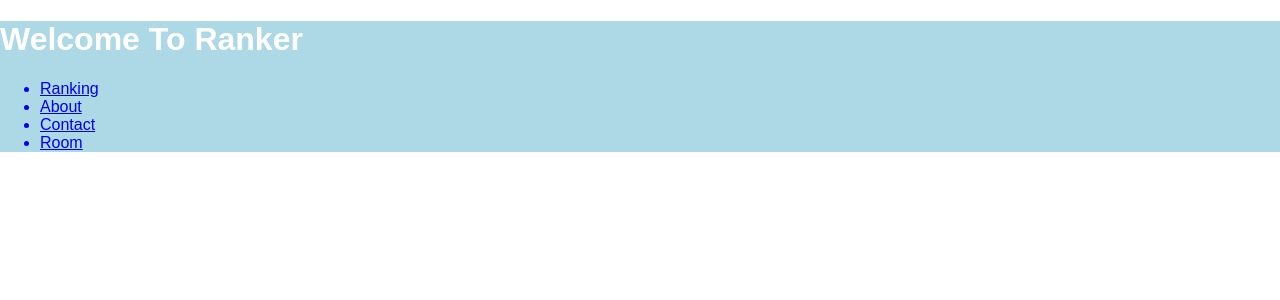
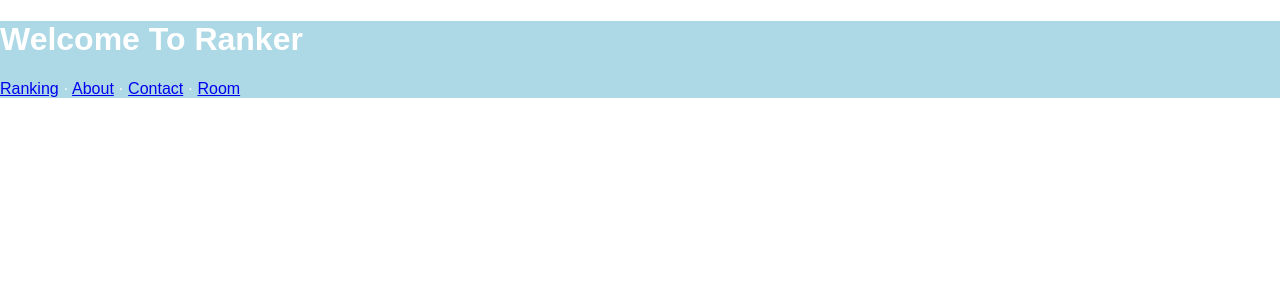
Before and after one commit to pointatnick/ranker, a React (Create React App) app: page / in a window 1280 px wide. Shown: the top 300 px of the page. Built offline with nearby package versions, Linux system fonts and the light colour scheme.

Commit message:
changed the 'tabs' a little

```diff
--- a/src/App.js
+++ b/src/App.js
@@ -6,16 +6,17 @@ import Ranking from './Ranking'
 
 class App extends Component {
   render() {
-    return (<div>
-    	<h1>Welcome To Ranker</h1>
-
-    	<ul>
-    		<Link to="ranking"><li>Ranking</li></Link>
-    		<Link to="about"><li>About</li></Link>
-    		<Link to="contact"><li>Contact</li></Link>
-    		<Link to="room"><li>Room</li></Link>
-    	</ul>
-    	{this.props.children}
+    return (
+      <div>
+    	  <h1>Welcome To Ranker</h1>
+    	  <Link to="ranking">Ranking</Link>
+        {' · '}
+    	  <Link to="about">About</Link>
+        {' · '}
+        <Link to="contact">Contact</Link>
+        {' · '}
+        <Link to="room">Room</Link>
+    	  {this.props.children}
     	</div>
     	)
   }
--- a/src/Person.js
+++ b/src/Person.js
@@ -30,7 +30,9 @@ class Person extends Component {
       <div>
         <div>
           <button onClick={this.onIncrement.bind(this)}>+</button>
-          <p onChange={this.reorder}>{this.state.score} - {this.props.name}</p>
+          <p onChange={this.reorder}>
+            {this.state.score} - {this.props.name}
+          </p>
           <button onClick={this.onDecrement.bind(this)}>-</button>
         </div>
       </div>
```
